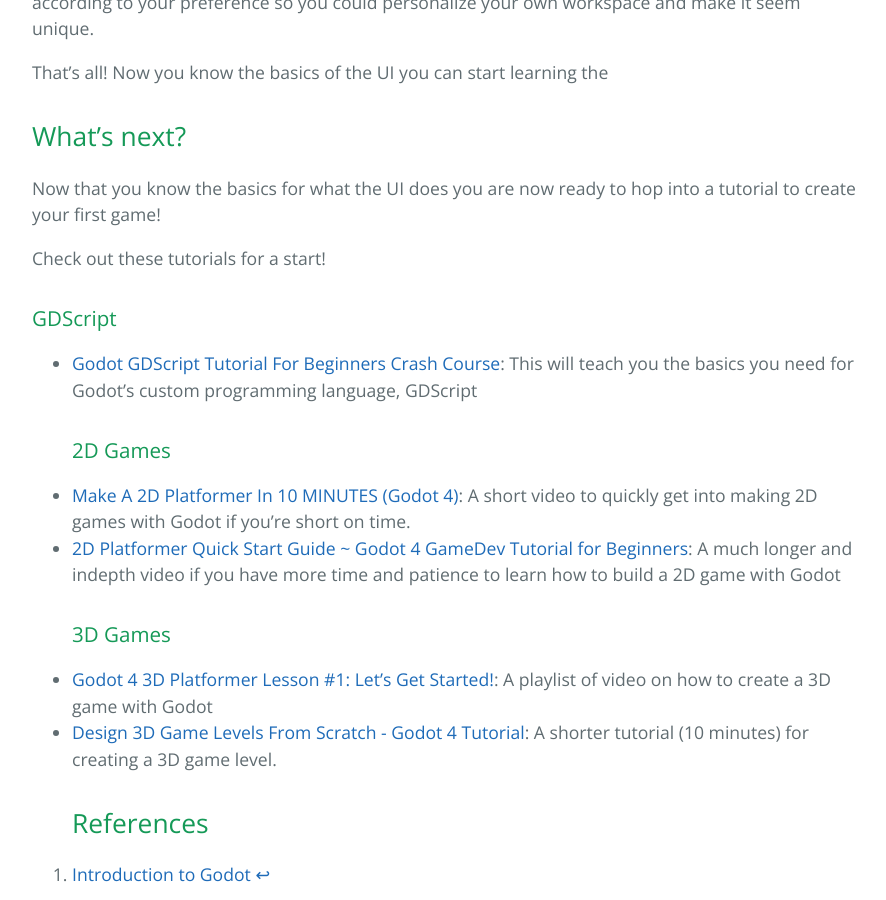
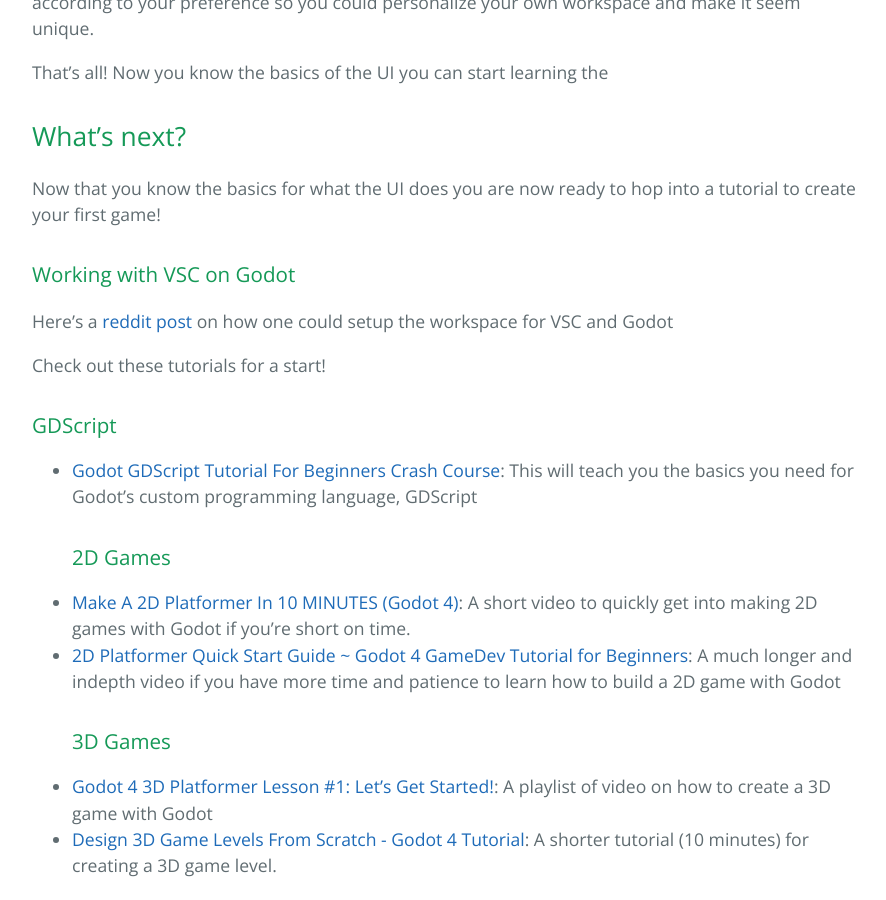
Before and after one commit to learning-software-engineering/learning-software-engineering.github.io, a Jekyll site: the page built from Topics/Tech_Stacks/Godot/Intro to Godot.md, in a window 1280 px wide and 900 px high, scrolled down 4608 px. Shown: the whole window, without its empty margins (192-1078 px from the left). Built offline with Jekyll 4.4.1, drawn with Linux system fonts in a browser that asks for light colours; our own code applies the rules of GitHub Pages for plain Markdown files.

Commit message:
Update Intro to Godot.md

```diff
--- a/Topics/Tech_Stacks/Godot/Intro to Godot.md
+++ b/Topics/Tech_Stacks/Godot/Intro to Godot.md
@@ -71,6 +71,9 @@
 ## What's next?
 Now that you know the basics for what the UI does you are now ready to hop into a tutorial to create your first game!
 
+### Working with VSC on Godot
+Here's a [reddit post](https://www.reddit.com/r/godot/comments/16ve6y3/how_to_get_vscode_working_nicely_with_godot_and/) on how one could setup the workspace for VSC and Godot
+
 Check out these tutorials for a start!
 ### GDScript
 - [Godot GDScript Tutorial For Beginners Crash Course](https://www.youtube.com/watch?v=ytbwZgWvCfM): This will teach you the basics you need for Godot's custom programming language, GDScript
```
